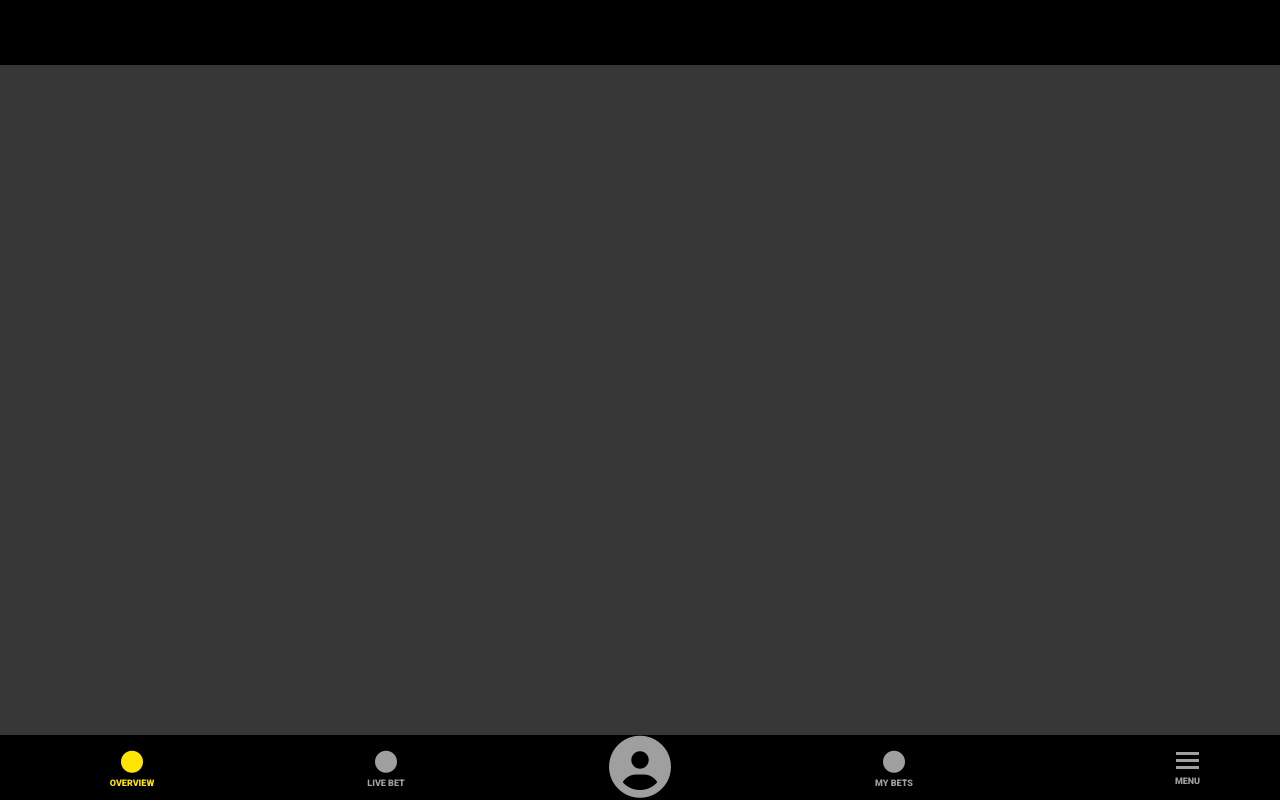
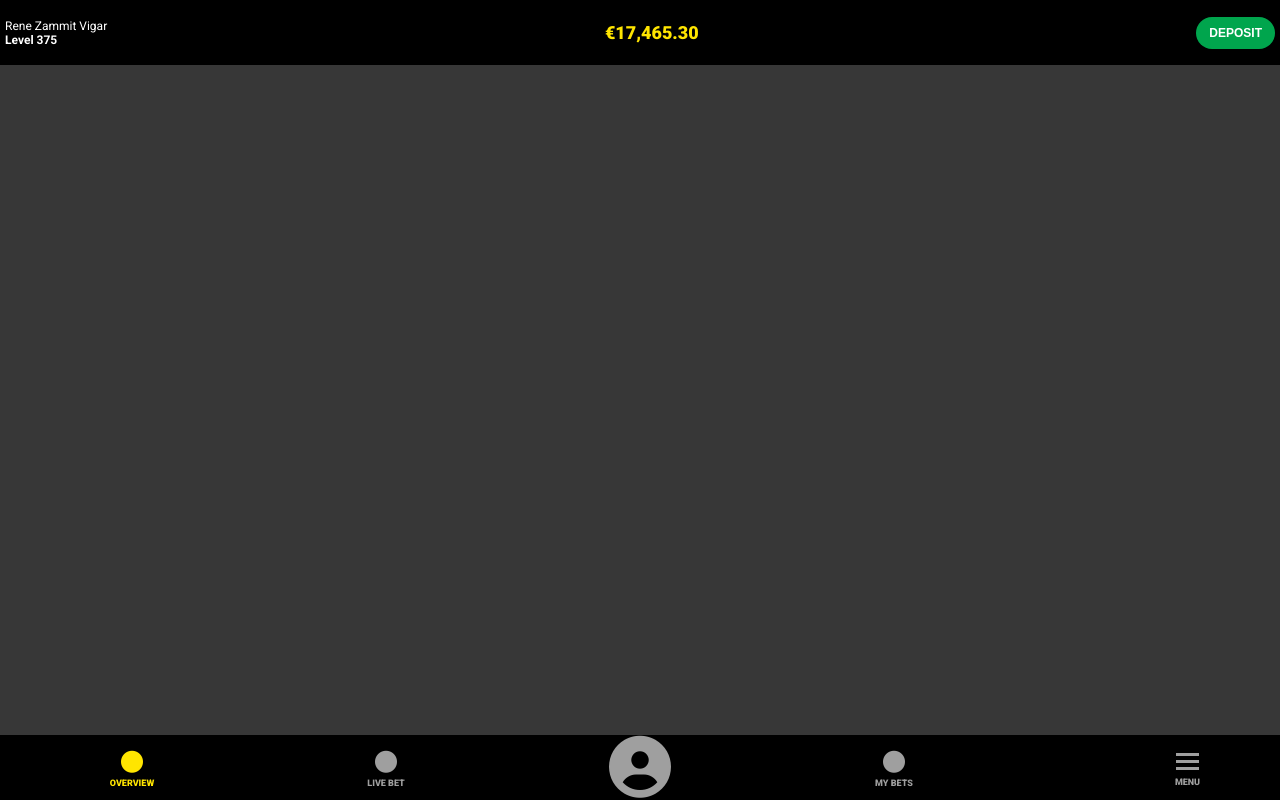
Before and after one commit to Italik6/Mobile-nav, a plain HTML site: page index.html in a window 1280 px wide. Drawn offline with Linux system fonts and the light colour scheme.

Commit message:
Content of top-nav

```diff
--- a/index.html
+++ b/index.html
@@ -25,16 +25,26 @@
         <span class="bar bottom"></span>
         <span class="menu-btn__text">MENU</span>
     </label>
-    <label class="close-menu" for="menu"></label>
     <nav class="drawer-menu">
         <ul>
             <li>Content of menu</li>
         </ul>
     </nav>
     <div class="contents">
-            <div class="nav-top">
+        <div class="nav-top">
             <nav class="menu">
-                <div class="list">
+                <div class="list flex-nav-top">
+                    <div class="user-name">
+                        Rene Zammit Vigar
+                        <br/>
+                        <b>Level 375</b>
+                    </div>
+                    <div class="deposit">
+                        €17,465.30
+                    </div>
+                    <div class="btn-deposit">
+                        <button>Deposit</button>
+                    </div>
                 </div>
             </nav>
         </div>
@@ -80,7 +90,7 @@
     </div>
     <!-- <script type="text/javascript" src="js/jquery-3.1.1.min.js"></script> -->
     <script src="https://use.fontawesome.com/c26bba1fec.js"></script>
-    <script type="text/javascript" src="nav-script.js"></script>
+    <!-- <script type="text/javascript" src="nav-script.js"></script> -->
 </body>
 
 </html>
--- a/style.less
+++ b/style.less
@@ -1,13 +1,14 @@
+// basic colors
 @yellow-rizk: #ffe500;
 @dark-gray-rizk: #373737;
 @light-gray-rizk: #9f9f9f;
+@green-rizk: #00a54d;
 body {
     margin: 0;
     padding: 0;
     color: @dark-gray-rizk;
     background: @dark-gray-rizk;
     font-family: 'Roboto', sans-serif;
-
 }
 
 *,
@@ -20,14 +21,6 @@ body {
     width: 100%;
     position: fixed;
     bottom: 0;
-
-}
-
-.nav-top {
-    position: fixed;
-    top: 0;
-    width: 100%;
-    height:60px;
 }
 
 input[name="menu"] {
@@ -154,11 +147,9 @@ input[name="menu"] {
     box-shadow: 0 0 50px 0 rgba(0, 0, 0, .8);
     transition-property: all;
     transition-delay: .2s;
-    transition-duration: .5s;
-    // background-image: url("img/content.png");
+    transition-duration: .5s; // background-image: url("img/content.png");
     // background-size:contain;
 }
-
 
 .drawer-menu {
     box-sizing: border-box;
@@ -192,7 +183,7 @@ input[name="menu"] {
 
 .bar {
     position: absolute;
-    top: 0;
+    top: 1px;
     left: 0;
     display: block;
     width: 23px;
@@ -203,18 +194,18 @@ input[name="menu"] {
 }
 
 .bar.middle {
-    top: 7px;
+    top: 8px;
     opacity: 1;
 }
 
 .bar.bottom {
-    top: 14px;
+    top: 15px;
     transform-origin: left bottom;
 }
 
 .menu-btn__text {
     position: absolute;
-    bottom: 6px;
+    bottom: 5px;
     left: -17px;
     right: 0;
     transition: all .5s;
@@ -235,6 +226,7 @@ input[name="menu"] {
 .menu-btn:hover .menu-btn__text {
     color: @light-gray-rizk;
 }
+
 
 /* checked state */
 
@@ -270,9 +262,10 @@ input[name="menu"] {
     background: rgba(0, 0, 0, .5);
 }
 
-.menu-icon:checked~.contents .wrap .list{
-    visibility:hidden;
-    transition-delay: .4s;
+.menu-icon:checked~.contents .wrap .list {
+    visibility: hidden;
+    transition-delay: .3s;
+    transition-duration: .4s;
 }
 
 .menu-icon:checked~.menu-btn .menu-btn__text {
@@ -290,3 +283,59 @@ input[name="menu"] {
 .menu-icon:checked~.menu-btn .top {
     background: @yellow-rizk;
 }
+
+// top navigation
+.nav-top {
+    position: fixed;
+    top: 0;
+    width: 100%;
+}
+
+.menu-icon:checked~.contents .list {
+    visibility: hidden;
+    transition-delay: .3s;
+    transition-duration: .4s;
+}
+
+.user-name {
+    color: #fff;
+    font-size: 12px;
+}
+
+.deposit {
+    color: @yellow-rizk;
+    font-size: 18px;
+    font-weight: 900;
+}
+
+.flex-nav-top {
+    display: flex;
+    justify-content: space-between;
+    align-items: center;
+}
+
+// Deposit button
+.btn-deposit button {
+    text-transform: uppercase;
+    color: #fff;
+    font-weight: 900;
+    background: @green-rizk;
+    border: none;
+    display: block;
+    padding: 9px 13px;
+    font-size: 12px;
+    border-radius: 48px;
+    cursor: pointer;
+}
+
+.btn-deposit button:focus {
+    outline: none;
+}
+
+.btn-deposit button:hover {
+    background: #00C147;
+}
+
+.btn-deposit button:active {
+    transform: scale(.95);
+}
```
Also changed, not shown: style.css.
